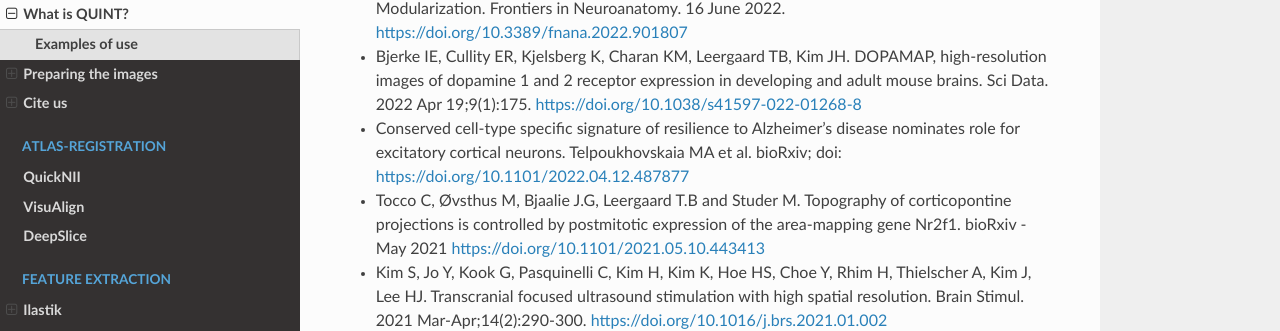
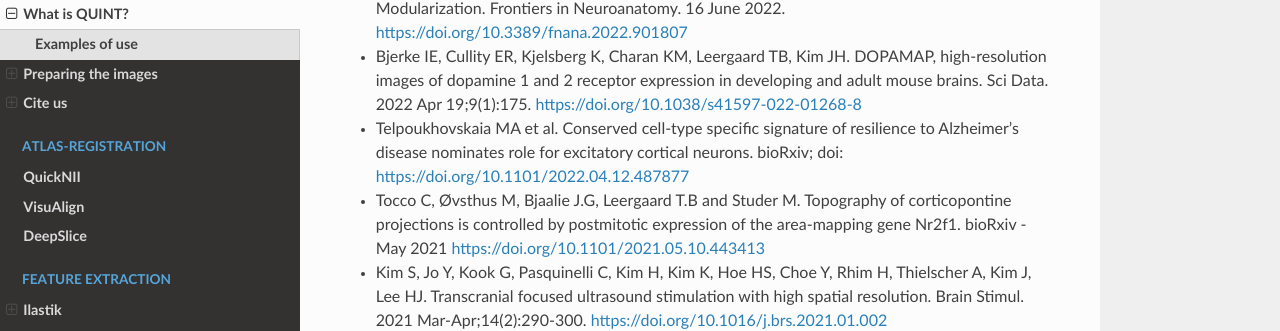
Before and after one commit to Neural-Systems-at-UIO/QUINT_workflow, a Sphinx documentation site: the page built from docs/QUINTintro.rst, in a window 1280 px wide and 900 px high, scrolled down 2027 px. Shown: the part 139-470 px from the top of the window. Built offline with Sphinx 7.4.7 and the Read the Docs theme 2.0.0, drawn with Linux system fonts in a browser that asks for light colours.

```diff
--- a/docs/QUINTintro.rst
+++ b/docs/QUINTintro.rst
@@ -51,7 +51,7 @@ QUINT supports histological sections from mouse and rat brain that have been lab
 
 * Bjerke IE, Cullity ER, Kjelsberg K, Charan KM, Leergaard TB, Kim JH. DOPAMAP, high-resolution images of dopamine 1 and 2 receptor expression in developing and adult mouse brains. Sci Data. 2022 Apr 19;9(1):175. https://doi.org/10.1038/s41597-022-01268-8
 
-* Conserved cell-type specific signature of resilience to Alzheimer’s disease nominates role for excitatory cortical neurons. Telpoukhovskaia MA et al. bioRxiv; doi: https://doi.org/10.1101/2022.04.12.487877
+* Telpoukhovskaia MA et al. Conserved cell-type specific signature of resilience to Alzheimer’s disease nominates role for excitatory cortical neurons. bioRxiv; doi: https://doi.org/10.1101/2022.04.12.487877
 
 * Tocco C, Øvsthus M, Bjaalie J.G, Leergaard T.B and Studer M. Topography of corticopontine projections is controlled by postmitotic expression of the area-mapping gene Nr2f1. bioRxiv - May 2021 https://doi.org/10.1101/2021.05.10.443413
 
```
